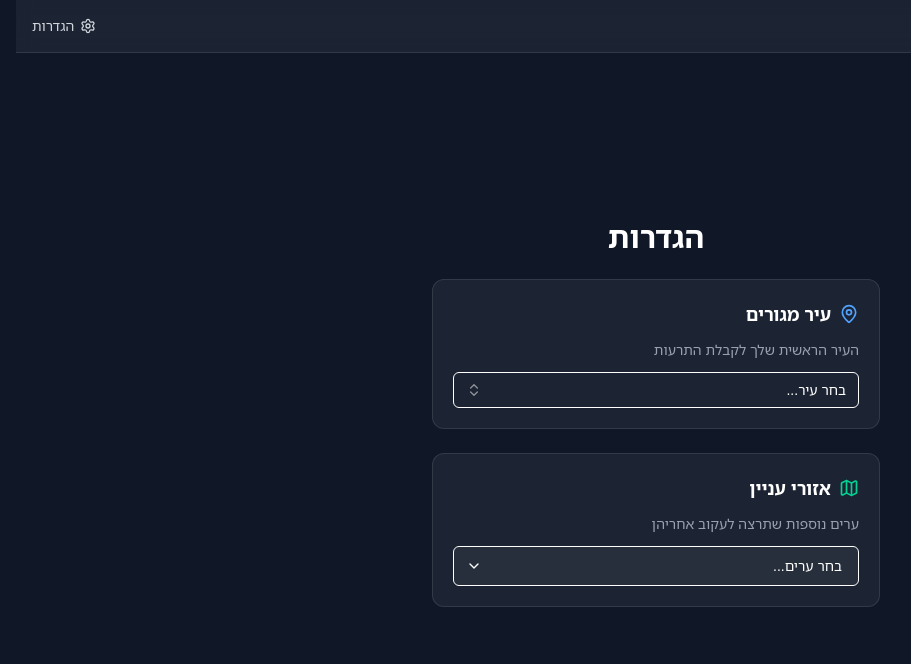
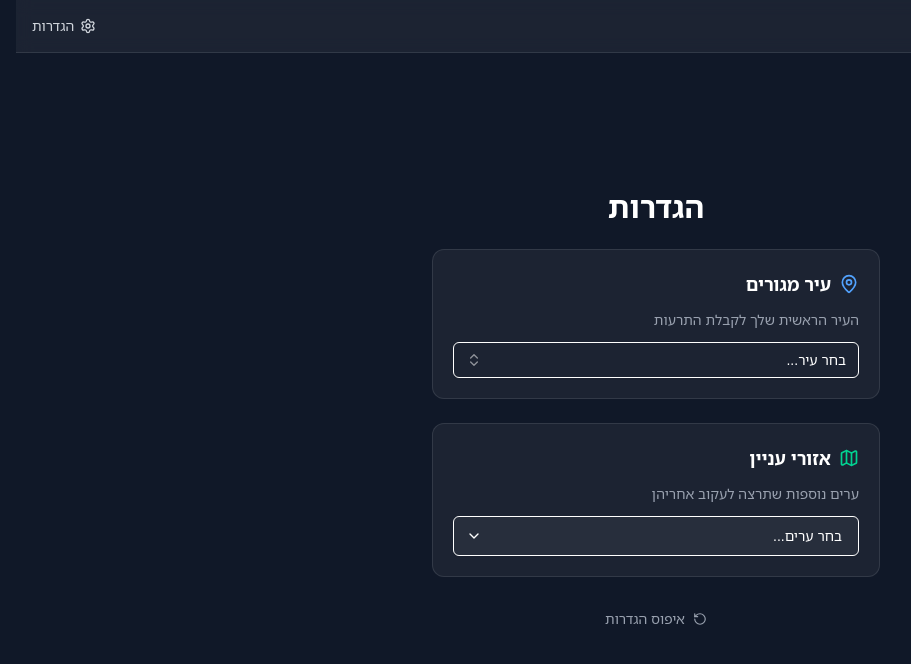
Before and after one commit to kalfada/red-alert, a Next.js app: page /settings in a window 1280 px wide. Shown: the top 664 px of the page, without its empty margins (141-1052 px from the left). Built offline with nearby package versions, Linux system fonts and the light colour scheme.

Commit message:
feat: improve ui

```diff
--- a/app/components/CityAlerts.tsx
+++ b/app/components/CityAlerts.tsx
@@ -34,7 +34,7 @@ const CityAlerts = ({ city, alerts, isPrimary = false }: Props) => {
                     <span className="text-[10px] bg-red-500/20 text-red-400 px-1.5 py-0.5 rounded-full whitespace-nowrap">ראשי</span>
                 )}
             </div>
-            <div className="flex flex-col gap-1 overflow-y-auto max-h-[150px] sm:max-h-[280px] scrollbar-hide">
+            <div className="flex flex-col gap-1 overflow-y-auto max-h-[150px] sm:max-h-[350px] scrollbar-hide">
                 {alerts.length ? (
                     <AnimatedList
                         className="w-full"
--- a/app/page.tsx
+++ b/app/page.tsx
@@ -122,7 +122,7 @@ export default function Home() {
   const totalComponents = 1 + locationsOfInterest.length;
 
   return (
-    <div className="w-full max-w-7xl mx-auto px-3 py-3 sm:px-4 sm:py-4 min-h-[calc(100vh-60px)] flex items-center justify-center">
+    <div className="w-full max-w-7xl mx-auto px-3 py-3 sm:px-4 sm:py-4 sm:min-h-[calc(100vh-60px)] sm:flex sm:items-center sm:justify-center">
       <div className={`grid gap-3 w-full ${totalComponents === 1
         ? 'grid-cols-1 max-w-lg mx-auto'
         : totalComponents === 2
--- a/app/settings/page.tsx
+++ b/app/settings/page.tsx
@@ -17,7 +17,7 @@ import {
     PopoverContent,
     PopoverTrigger,
 } from "@/components/ui/popover";
-import { Check, ChevronsUpDown, MapPin, Map } from "lucide-react";
+import { Check, ChevronsUpDown, MapPin, Map, RotateCcw } from "lucide-react";
 import { cn } from "@/lib/utils";
 
 const Settings = () => {
@@ -103,6 +103,17 @@ const Settings = () => {
                         }
                     />
                 </div>
+
+                <button
+                    onClick={() => {
+                        localStorage.clear();
+                        window.location.reload();
+                    }}
+                    className="flex items-center justify-center gap-2 text-sm text-gray-400 hover:text-red-400 transition-colors py-2 cursor-pointer"
+                >
+                    <RotateCcw className="h-3.5 w-3.5" />
+                    איפוס הגדרות
+                </button>
             </div>
         </div>
     )
```
